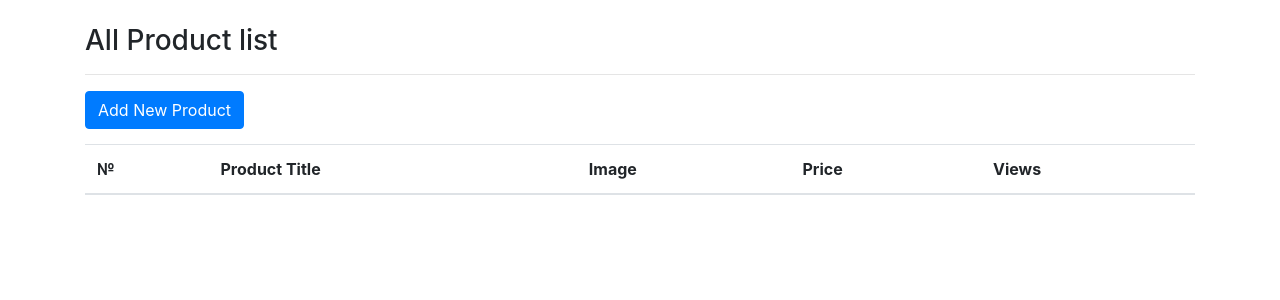
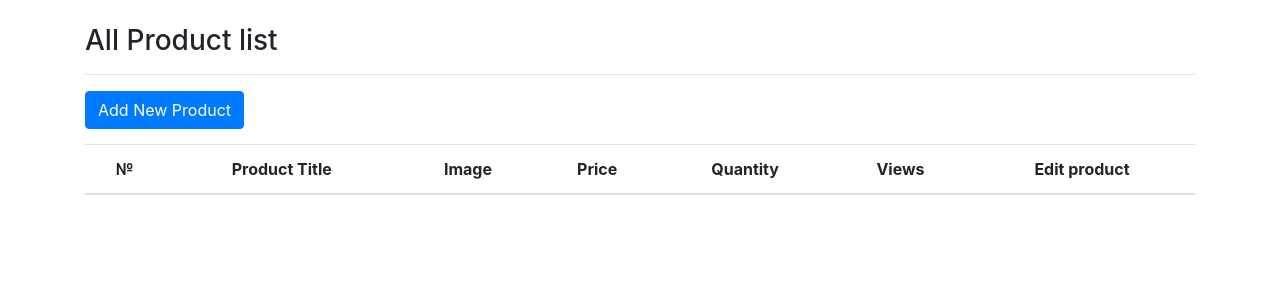
Before and after one commit to MaksTishchuk/E-commerce_Django, a Django app: page /custom-admin/all-products/ in a window 1280 px wide. Shown: the part 56-356 px from the top of the page. Run offline with Django 4.2, Linux system fonts and the light colour scheme; the visitor is signed in with stand-in values (Sample User, id 1); data that the repository does not hold is empty; parts of the project's set-up code (start-up, migrations or seed data) failed here and were passed over; some libraries are stand-ins or nearby versions.

Commit message:
Added opportunity for edit and delete products in custom admin panel

```diff
--- a/ecommerce/shop/admin.py
+++ b/ecommerce/shop/admin.py
@@ -33,15 +33,15 @@ class ProductAdmin(TranslationAdmin):
 
     prepopulated_fields = {'slug': ('title',)}
     list_display = (
-        "id", "title", "category", "market_price", "selling_price", "created_at", "view_count",
+        "id", "title", "category", "market_price", "selling_price", "quantity", "view_count",
         "get_image"
     )
     list_display_links = ("id", "title",)
     list_filter = ('category',)
     search_fields = ('title', 'description',)
     fields = (
-        "category", "title", "slug", "description", "market_price", "selling_price", "created_at",
-        "warranty", "return_policy", "view_count", "image", "get_image",
+        "category", "title", "slug", "description", "market_price", "selling_price", "quantity",
+        "created_at", "warranty", "return_policy", "view_count", "image", "get_image",
     )
     readonly_fields = ('get_image', "created_at",)
     save_as = True
--- a/ecommerce/templates/custom_admin/admin_all_products.html
+++ b/ecommerce/templates/custom_admin/admin_all_products.html
@@ -10,24 +10,31 @@
         <div class="col-md-12">
             <h3>{% trans "All Product list" %}</h3><hr>
             <a href="{% url 'custom-admin-add-product' %}" class="btn btn-primary">{% trans "Add New Product" %}</a>
-            <table class="table table-striped" style="margin-top: 15px;">
+            <table class="table table-striped" style="margin-top: 15px; text-align: center">
                 <thead>
                     <tr>
                         <th>№</th>
                         <th>{% trans "Product Title" %}</th>
                         <th>{% trans "Image" %}</th>
                         <th>{% trans "Price" %}</th>
+                        <th>{% trans "Quantity" %}</th>
                         <th>{% trans "Views" %}</th>
+                        <th>{% trans "Edit product" %}</th>
                     </tr>
                 </thead>
                 <tbody>
                     {% for product in all_products %}
                     <tr>
                         <td>{{ forloop.counter }}</td>
-                        <td>{{ product.title }}</td>
+                        <td style="text-align: left">{{ product.title }}</td>
                         <td><img src="{{ product.image.url }}" style="height: 60px;" alt=""></td>
                         <td>{{ product.selling_price }}</td>
+                        <td>{{ product.quantity }}</td>
                         <td>{{ product.view_count }}</td>
+                        <td>
+                            <a href="{% url 'custom-admin-edit-product' product.id %}" class="btn btn-primary">{% trans "Edit" %}</a>
+                            <a href="{% url 'custom-admin-delete-product' product.id %}" class="btn btn-danger">{% trans "Delete" %}</a>
+                        </td>
                     </tr>
                     {% endfor %}
                 </tbody>
--- a/ecommerce/templates/custom_admin/admin_base.html
+++ b/ecommerce/templates/custom_admin/admin_base.html
@@ -33,6 +33,8 @@
     </nav>
 
     <div style="margin-top: 80px;"></div>
+
+    {% include 'include/messages.html' %}
     {% block content %}
 
     {% endblock %}
```
Also changed, not shown: ecommerce/templates/custom_admin/admin_delete_product.html (added, +17 -0 lines).
